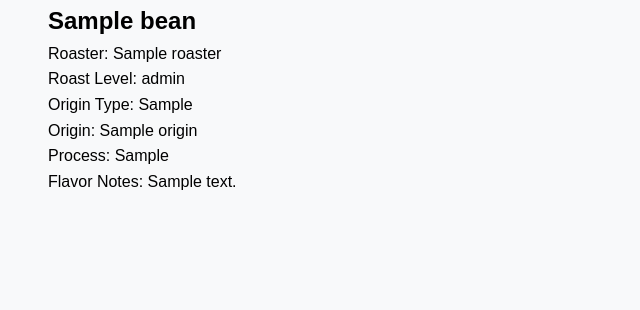
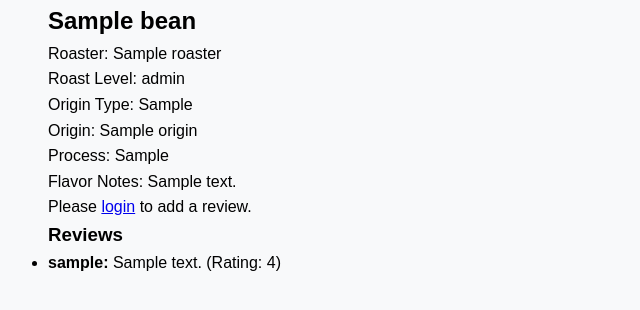
Before and after one commit to arapoza/Coffeepedia, a Django app: template beans/templates/beans/bean-detail.html in a window 1280 px wide. Shown: the part 148-458 px from the top of the page, without its empty margins (0-640 px from the left). Run offline with Django 4.2, Linux system fonts and the light colour scheme; the template is opened without the code that fills it: most values are stand-ins (such as "Sample title", 1, 10 or a date in 2020).

Commit message:
Added initial user review functionality

```diff
--- a/beans/templates/beans/bean-detail.html
+++ b/beans/templates/beans/bean-detail.html
@@ -13,4 +13,17 @@
     <li>Process: {{ bean.get_process_display }}</li>
     <li>Flavor Notes: {{ bean.notes }}</li>
 </ul>
+<div id="review-button">
+    {% if user.is_authenticated %}
+        <button hx-get="{% url 'beans:add_review' bean.id %}" hx-target="#add-review-form" hx-swap="innerHTML">
+            Add Review
+        </button>
+    {% else %}
+        <p>Please <a href="{% url 'users:login' %}">login</a> to add a review.</p>
+    {% endif %}
+</div>
+<div id="add-review-form"></div>
+<div id="reviews">
+{% include "beans/partials/reviews-list.html" with bean=bean %}
+</div>
 {% endblock %}
--- a/beans/templates/beans/index.html
+++ b/beans/templates/beans/index.html
@@ -6,10 +6,12 @@
 
 {% block content %}
 {% include "beans/partials/beans-list.html" %}
+{% if user.is_authenticated %}
 <div id="beans-button">
   <button hx-get="{% url 'beans:add_beans' %}" hx-target="#add-beans-form" hx-swap="innerHTML">
     Add Beans
   </button>
 </div>
 <div id="add-beans-form"></div>
+{% endif %}
 {% endblock %}
--- /dev/null
+++ b/beans/templates/beans/partials/reviews-list.html
@@ -0,0 +1,12 @@
+<h3>Reviews</h3>
+{% if bean.reviews.all %}
+    <ul>
+        {% for review in bean.reviews.all %}
+            <li>
+                <strong>{{ review.user.username }}:</strong> {{ review.content }} (Rating: {{ review.rating }})
+            </li>
+        {% endfor %}
+    </ul>
+{% else %}
+    <p>No reviews yet.</p>
+{% endif %}
--- a/beans/urls.py
+++ b/beans/urls.py
@@ -7,4 +7,5 @@ urlpatterns = [
         path("", views.IndexView.as_view(), name="index"),
         path("<int:pk>", views.DetailView.as_view(), name="detail"),
         path("add-beans", views.add_beans, name="add_beans"),
+        path("add-review/<int:bean_id>", views.add_review, name="add_review"),
 ]
--- a/coffeepedia/settings.py
+++ b/coffeepedia/settings.py
@@ -105,6 +105,7 @@ AUTH_PASSWORD_VALIDATORS = [
     },
 ]
 
+LOGIN_REDIRECT_URL = '/'
 
 # Internationalization
 # https://docs.djangoproject.com/en/4.2/topics/i18n/
--- a/roaster/templates/roaster/index.html
+++ b/roaster/templates/roaster/index.html
@@ -16,10 +16,12 @@
     <p>No roasters are available.</p>
 {% endif %}
 </div>
+{% if user.is_authenticated %}
 <div id="roaster-button">
     <button hx-get="{% url 'roaster:add_roaster' %}" hx-target="#add-roaster-form" hx-swap="innerHTML">
     Add Roaster
     </button>
 </div>
 <div id="add-roaster-form"></div>
+{% endif %}
 {% endblock %}
--- a/static/coffeepedia/style.css
+++ b/static/coffeepedia/style.css
@@ -56,7 +56,6 @@ header {
   gap: 2rem;
 }
 
-
 .nav-links {
   list-style: none;
   display: flex;
@@ -69,7 +68,21 @@ header {
   transition: color 0.2s ease-in-out;
 }
 
+button.nav-link {
+  background: none!important;
+  border: none;
+  padding: 0!important;
+  color: white;
+  text-decoration: none;
+  transition: color 0.2s ease-in-out;
+  font-size: 15.5;
+}
+
 .nav-links a:hover {
+  color: #ffcca7;
+}
+
+button.nav-link:hover {
   color: #ffcca7;
 }
 
--- a/templates/coffeepedia/base.html
+++ b/templates/coffeepedia/base.html
@@ -22,8 +22,18 @@
         <ul class="nav-links">
           <li><a href="{% url 'beans:index' %}">Beans</a></li>
           <li><a href="{% url 'roaster:index' %}">Roasters</a></li>
+          {% if not user.is_authenticated %}
           <li><a href="{% url 'users:signup' %}">Register</a></li>
           <li><a href="{% url 'users:login' %}">Login</a></li>
+          {% else %}
+          <li>
+            <form id="logout-form" method="post" action="{% url 'users:logout' %}">
+              {% csrf_token %}
+              <button type="submit" class="nav-link">Logout</button>
+            </form>
+          </li>
+          <li><p>Welcome, {{ user.username }}</p></li>
+          {% endif %}
         </ul>
       </nav>
     </div>
--- a/users/admin.py
+++ b/users/admin.py
@@ -1,6 +1,6 @@
 from django.contrib import admin
 from django.contrib.auth.admin import UserAdmin as BaseUserAdmin
-from .models import User
+from .models import User, Review
 from .forms import UserSignupForm
 
 class UserAdmin(BaseUserAdmin):
@@ -24,3 +24,4 @@ class UserAdmin(BaseUserAdmin):
     )
 
 admin.site.register(User, UserAdmin)
+admin.site.register(Review)
--- /dev/null
+++ b/users/templates/users/logout.html
@@ -0,0 +1,6 @@
+{% extends "base.html" %}
+
+{% block content %}
+  <p>Logged out!</p>
+  <a href="{% url 'login'%}">Click here to login again.</a>
+{% endblock %}
```
Also changed, not shown: beans/forms.py (+13 -0 lines), beans/models.py (+8 -0 lines), beans/templates/beans/partials/add-review.html (added, +13 -0 lines), beans/views.py (+18 -0 lines), users/forms.py (+13 -1 lines), users/models.py (+16 -0 lines), users/migrations/0002_review.py (added).
